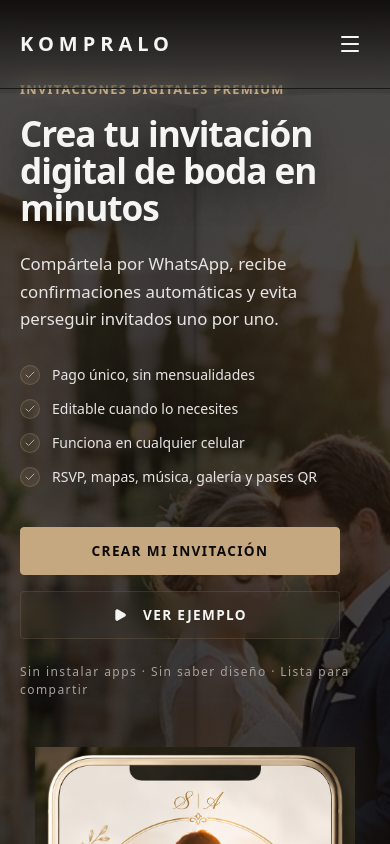
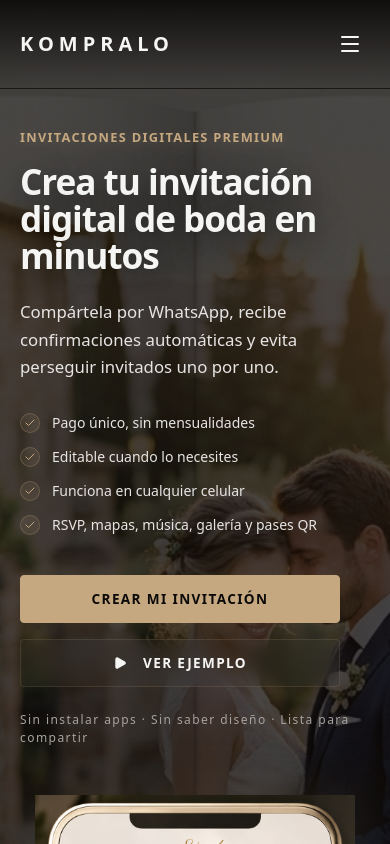
Before and after one commit to sarongc2904-png/kompralo, a Next.js app: page /invitaciones in a window 390 px wide. Shown: the top 844 px of the page. Built offline with nearby package versions, Linux system fonts and the light colour scheme.

Commit message:
fix(mobile): prevent landing hero label hiding under header

```diff
--- a/src/components/public/Hero3D.tsx
+++ b/src/components/public/Hero3D.tsx
@@ -61,13 +61,13 @@ export default function Hero3D() {
 
   return (
     <section
-      className="cro-section-vh flex items-center"
+      className="cro-section-vh flex items-center pt-24 lg:pt-20"
       style={{
         minHeight: '100svh',
         perspective: '1200px',
         overflow: 'hidden',
         position: 'relative',
-        padding: '5rem 0'
+        paddingBottom: '5rem',
       }}
     >
       {/* Background Layer with Parallax */}
```
